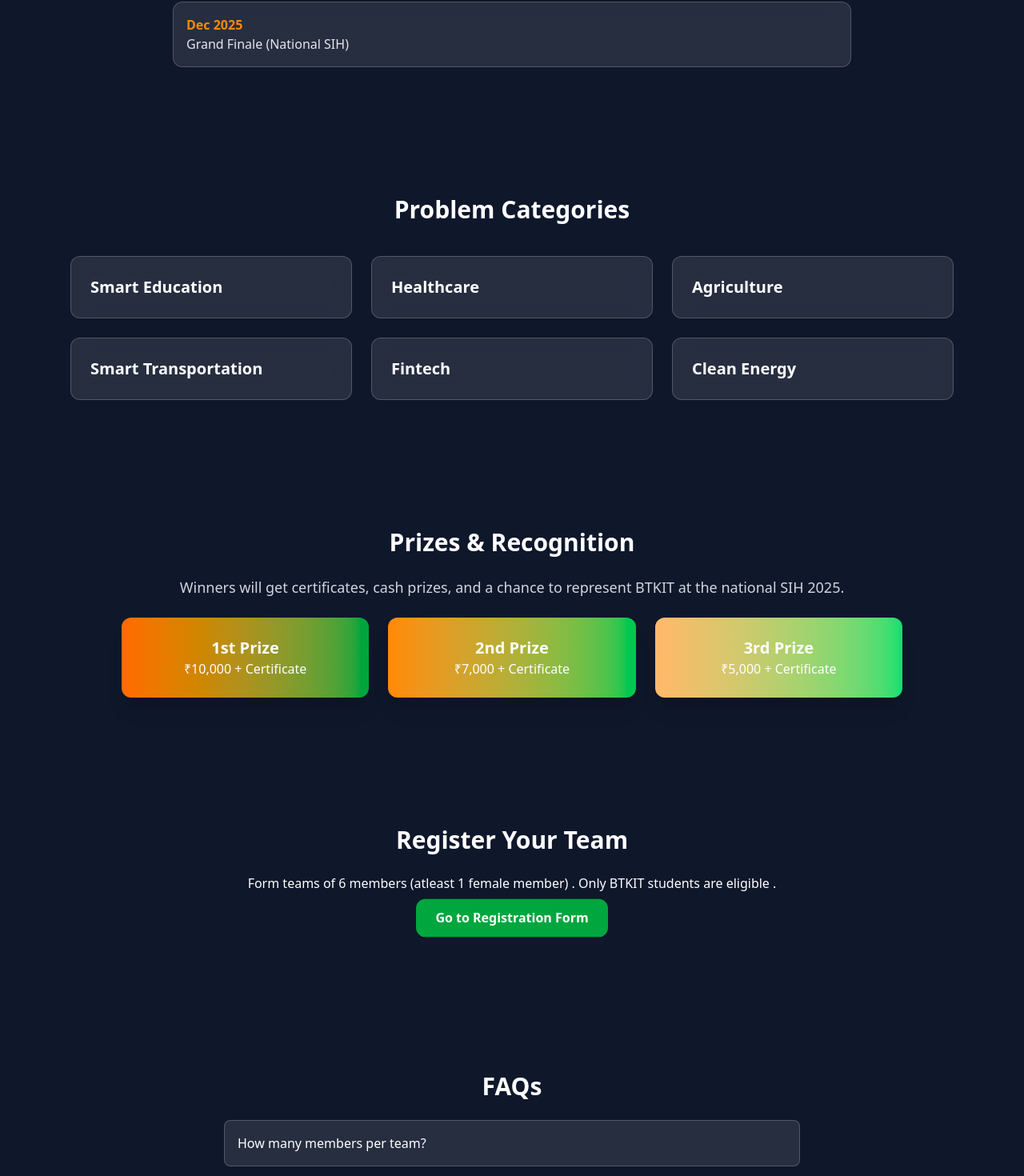
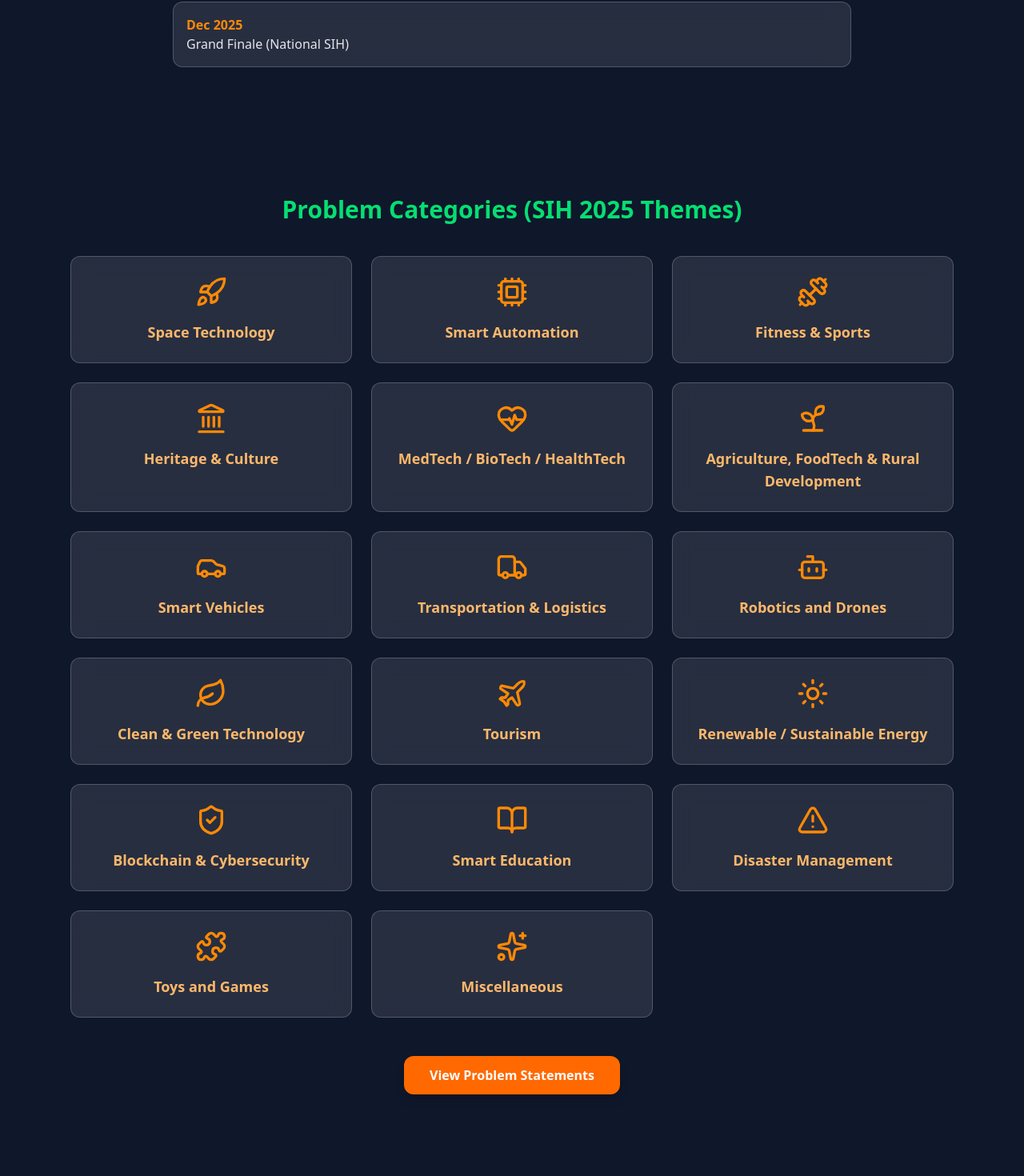
Before and after one commit to ayushsaini7717/SIHWebsite, a React (Vite) app: page / in a window 1280 px wide. Shown: the part 2226-3696 px from the top of the page at 80% size. Built offline with nearby package versions, Linux system fonts and the light colour scheme.

Commit message:
changes before pull

```diff
--- a/src/App.jsx
+++ b/src/App.jsx
@@ -6,6 +6,7 @@ import PrizesSection from "./components/PrizesSection";
 import ProblemCategories from "./components/ProblemCategories";
 import RegistrationSection from "./components/RegistrationSection";
 import TimelineSection from "./components/TimelineSection";
+import FooterSection from "./components/FooterSection";
 
 function App() {
   return (
@@ -17,9 +18,9 @@ function App() {
       <ProblemCategories/>
       <PrizesSection/>
       <RegistrationSection/>
-      {/* <TeamMatcher /> */}
+
       <FAQSection/>
-      {/* <FooterSection /> */}
+      {/* <FooterSection/> */}
     </div>
   );
 }
--- a/src/components/ProblemCategories.jsx
+++ b/src/components/ProblemCategories.jsx
@@ -1,26 +1,68 @@
+import {
+  Rocket,
+  Cpu,
+  Dumbbell,
+  Landmark,
+  HeartPulse,
+  Sprout,
+  Car,
+  Truck,
+  Bot,
+  Leaf,
+  Plane,
+  Sun,
+  ShieldCheck,
+  BookOpen,
+  AlertTriangle,
+  Puzzle,
+  Sparkles,
+} from "lucide-react";
+
 const categories = [
-    "Smart Education",
-    "Healthcare",
-    "Agriculture",
-    "Smart Transportation",
-    "Fintech",
-    "Clean Energy",
+  { name: "Space Technology", icon: Rocket },
+  { name: "Smart Automation", icon: Cpu },
+  { name: "Fitness & Sports", icon: Dumbbell },
+  { name: "Heritage & Culture", icon: Landmark },
+  { name: "MedTech / BioTech / HealthTech", icon: HeartPulse },
+  { name: "Agriculture, FoodTech & Rural Development", icon: Sprout },
+  { name: "Smart Vehicles", icon: Car },
+  { name: "Transportation & Logistics", icon: Truck },
+  { name: "Robotics and Drones", icon: Bot },
+  { name: "Clean & Green Technology", icon: Leaf },
+  { name: "Tourism", icon: Plane },
+  { name: "Renewable / Sustainable Energy", icon: Sun },
+  { name: "Blockchain & Cybersecurity", icon: ShieldCheck },
+  { name: "Smart Education", icon: BookOpen },
+  { name: "Disaster Management", icon: AlertTriangle },
+  { name: "Toys and Games", icon: Puzzle },
+  { name: "Miscellaneous", icon: Sparkles },
 ];
 
 const ProblemCategories = () => {
   return (
-      <section id="categories" className="py-20 px-6 max-w-6xl mx-auto">
-        <h2 className="text-3xl font-bold text-center mb-10">Problem Categories</h2>
-        <div className="grid md:grid-cols-3 gap-6">
-          {categories.map((cat, idx) => (
+    <section id="categories" className="py-20 px-6 max-w-6xl mx-auto text-center">
+      <h2 className="text-3xl font-bold mb-10 text-green-400">
+        Problem Categories (SIH 2025 Themes)
+      </h2>
+      <div className="grid md:grid-cols-3 gap-6 mb-12">
+        {categories.map(({ name, icon: Icon }, idx) => (
           <div
             key={idx}
-              className="p-6 bg-white/10 backdrop-blur-md rounded-xl border border-white/20 hover:scale-105 transform transition duration-300"
+            className="p-6 bg-white/10 backdrop-blur-md rounded-xl border border-white/20 hover:scale-105 transform transition duration-300 flex flex-col items-center"
           >
-              <h3 className="text-xl font-semibold">{cat}</h3>
+            <Icon className="w-10 h-10 mb-4 text-orange-400" />
+            <h3 className="text-lg font-semibold text-orange-300">{name}</h3>
           </div>
         ))}
       </div>
+      <a
+        href="https://www.sih.gov.in/sih2025PS"
+        target="_blank"
+        rel="noopener noreferrer"
+        className="inline-block px-8 py-3 bg-orange-500 hover:bg-orange-600 rounded-xl text-white font-semibold shadow-lg"
+      >
+        View Problem Statements
+      </a>
     </section>
   );
 };
```
Lines whose indentation alone changed are shown as unchanged.
